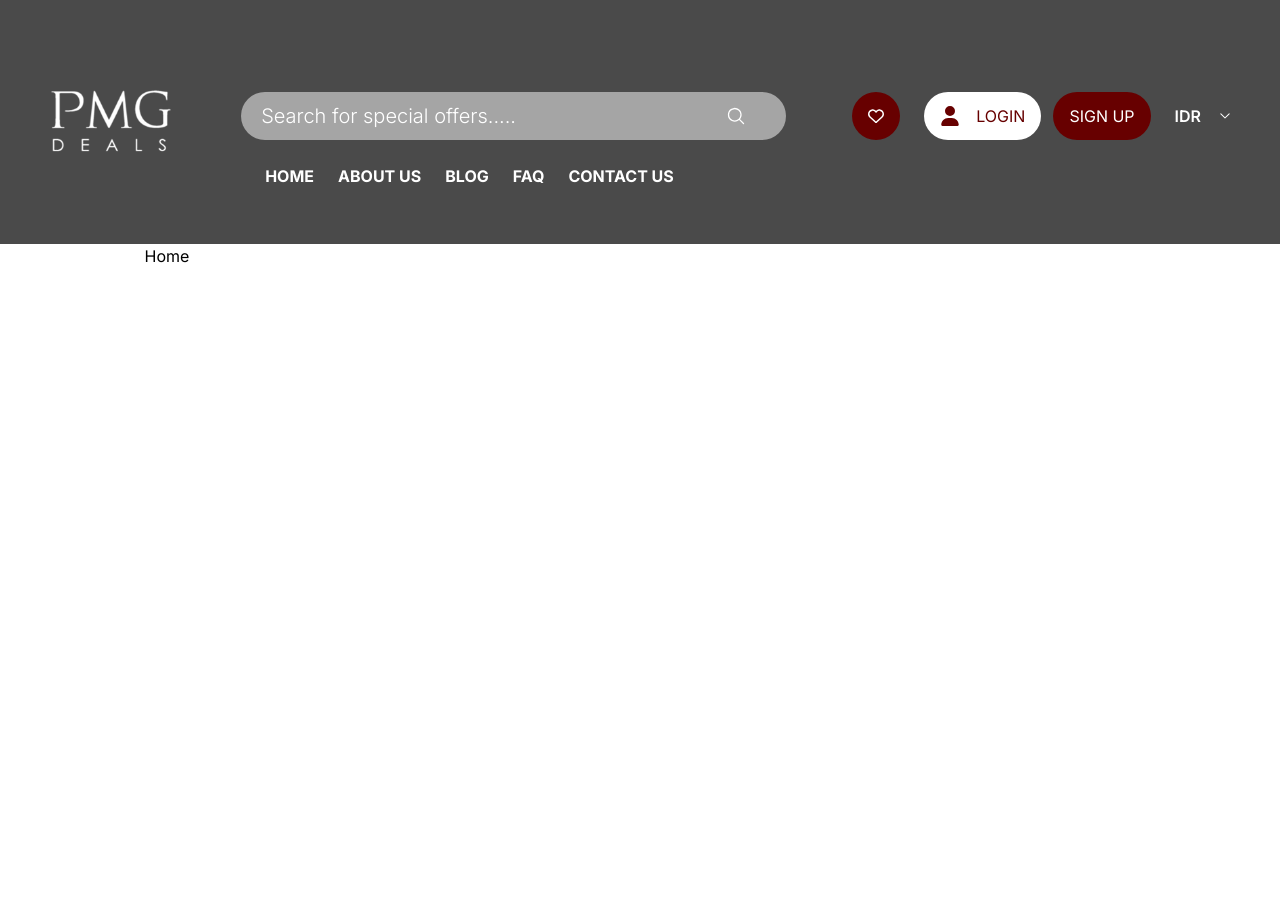
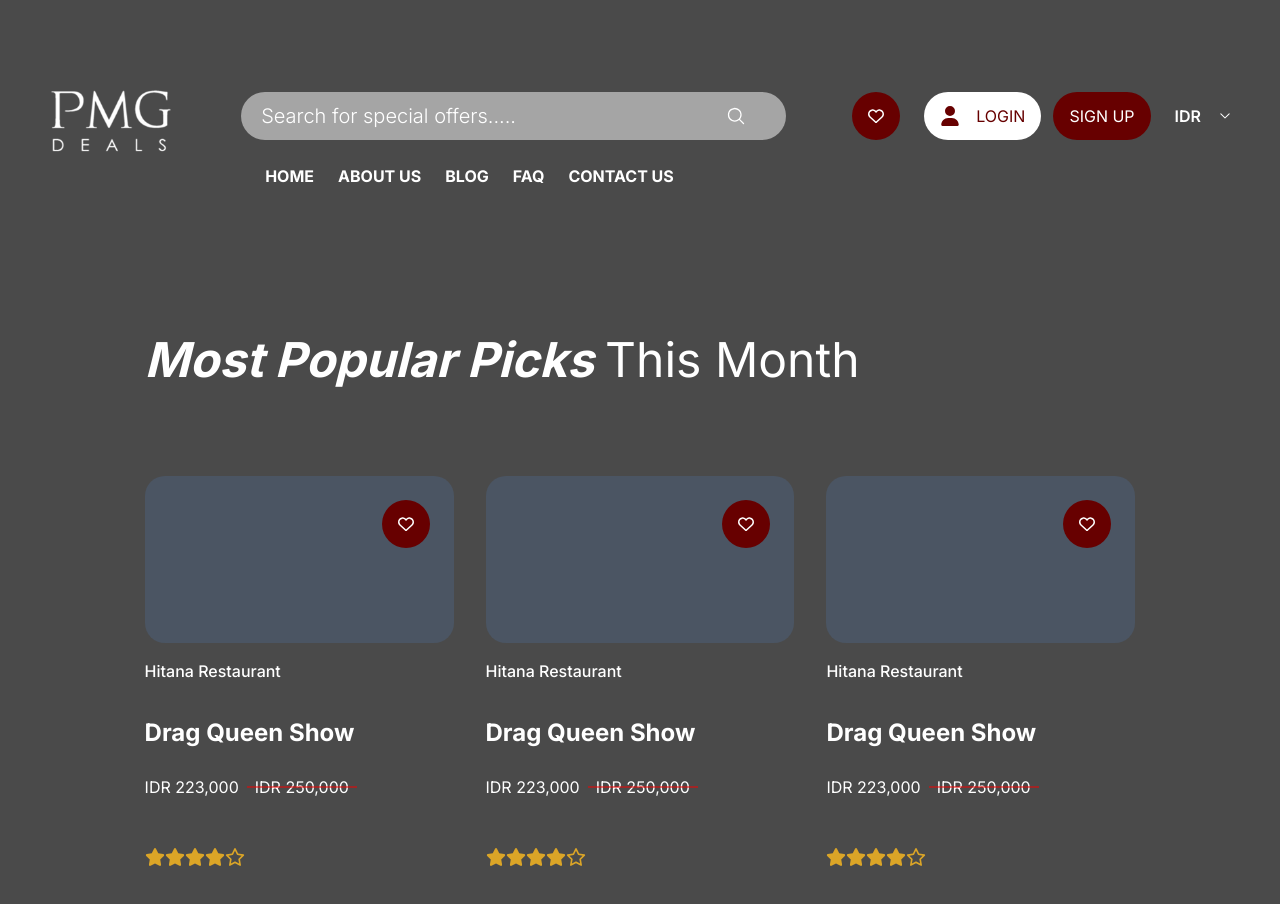
Before and after one commit to nicswebdev/pmgdeals-layout-demo, a Next.js app: page / in a window 1280 px wide. Shown: the top 904 px of the page. Before the commit the page ends 800 px from the top, so only its background shows below. Built offline with nearby package versions, Linux system fonts and the light colour scheme.

Commit message:
Create "monthly picks" section

```diff
--- a/src/components/Header/_components/Menu/Menu.desktop.jsx
+++ b/src/components/Header/_components/Menu/Menu.desktop.jsx
@@ -5,7 +5,7 @@ export default function MenuDesktop() {
     <div className="pt-6 4xl:pt-10 px-6 4xl:px-12">
       <ul className="flex gap-6 4xl:gap-9">
         {menuItems.map((item) => (
-          <li key={item.id}>
+          <li key={`menu-desktop-${item.id}`}>
             <a
               href={item.url}
               className="font-bold text-[1rem] transition-all duration-300 hover:opacity-70 text-white"
--- a/src/components/Header/_components/Menu/Menu.mobile.jsx
+++ b/src/components/Header/_components/Menu/Menu.mobile.jsx
@@ -27,17 +27,17 @@ export default function MenuMobile({ isOpen, close }) {
       }`}
     >
       <button
-        class="absolute top-10 right-10 w-6 h-6 cursor-pointer"
+        className="absolute top-10 right-10 w-6 h-6 cursor-pointer"
         onClick={close}
       >
-        <span class="absolute left-0 top-1/2 -translate-y-1/2 w-6 h-[0.0625rem] -rotate-45 bg-primary"></span>
-        <span class="absolute left-0 top-1/2 -translate-y-1/2 w-6 h-[0.0625rem] rotate-45 bg-primary"></span>
+        <span className="absolute left-0 top-1/2 -translate-y-1/2 w-6 h-[0.0625rem] -rotate-45 bg-primary"></span>
+        <span className="absolute left-0 top-1/2 -translate-y-1/2 w-6 h-[0.0625rem] rotate-45 bg-primary"></span>
       </button>
 
       <div className="px-10 py-20 w-full h-full overflow-y-auto">
         <ul className="flex flex-col gap-6 4xl:gap-9">
           {menuItems.map((item) => (
-            <li key={item.id}>
+            <li key={`menu-mobile-${item.id}`}>
               <a
                 href={item.url}
                 className="font-bold text-[1rem] transition-all duration-300 hover:opacity-70 text-primary"
--- a/src/pages/_home/page.jsx
+++ b/src/pages/_home/page.jsx
@@ -1,4 +1,6 @@
+import { ButtonHeart } from "@/components";
 import Head from "next/head";
+import { FaRegStar, FaStar } from "react-icons/fa6";
 
 export default function Home() {
   return (
@@ -6,8 +8,61 @@ export default function Home() {
       <Head>
         <title>Home</title>
       </Head>
-      <div className="container">
-        <h1>Home</h1>
+
+      <div className="pb-14 xl:pb-20 xl:pt-20 bg-gray-dark">
+        <div className="container">
+          <h1 className="pb-6 xl:pb-20 xl:text-[3rem] text-white">
+            <span className="font-bold italic">Most Popular Picks </span>
+            <span>This Month</span>
+          </h1>
+        </div>
+        <div className="container 4xl:max-w-[131.875rem]">
+          <div className="grid grid-cols-1 md:grid-cols-3 gap-4 lg:gap-8 4xl:gap-12">
+            {[1, 2, 3].map((item) => (
+              <div className="relative" key={`card-show-${item}`}>
+                <a
+                  href="#"
+                  className="group flex flex-col transition-all duration-300 hover:opacity-70"
+                >
+                  {/* TODO: Add image and scale on hover */}
+                  <div className="aspect-[1.85/1] w-full rounded-[1.25rem] bg-gray-600"></div>
+                  <div className="pt-4 text-white">
+                    <p className="pb-3 xl:pb-8 font-medium max-lg:text-[0.75rem]">
+                      Hitana Restaurant
+                    </p>
+                    <p className="pb-4 xl:pb-6 font-bold lg:text-[1.5rem]">
+                      Drag Queen Show
+                    </p>
+                    <div className="pb-4 xl:pb-12 flex gap-2">
+                      <p className="lg:tw-text-[1.5rem]">IDR 223,000</p>
+                      <p className="relative px-2 lg:tw-text-[1.5rem]">
+                        <span>IDR 250,000</span>
+                        <span className="absolute inset-x-0 top-1/2 -translate-y-1/2 w-full h-[0.0625rem] bg-red"></span>
+                      </p>
+                    </div>
+                    {/* Rates here */}
+                    <div className="flex items-center">
+                      {[1, 2, 3, 4].map((item) => (
+                        <FaStar
+                          className="w-3 lg:w-5 h-3 lg:h-5"
+                          key={`star-${item}`}
+                          color="#DBA527"
+                        />
+                      ))}
+                      <FaRegStar
+                        className="w-3 lg:w-5 h-3 lg:h-5"
+                        color="#DBA527"
+                      />
+                    </div>
+                  </div>
+                </a>
+                <div className="absolute top-3 lg:top-6 right-3 lg:right-6">
+                  <ButtonHeart />
+                </div>
+              </div>
+            ))}
+          </div>
+        </div>
       </div>
     </>
   );
--- a/tailwind.config.mjs
+++ b/tailwind.config.mjs
@@ -25,6 +25,7 @@ export default {
       colors: {
         primary: "#670000",
         "gray-dark": "#4A4A4A",
+        red: "#F40000",
       },
     },
   },
```
